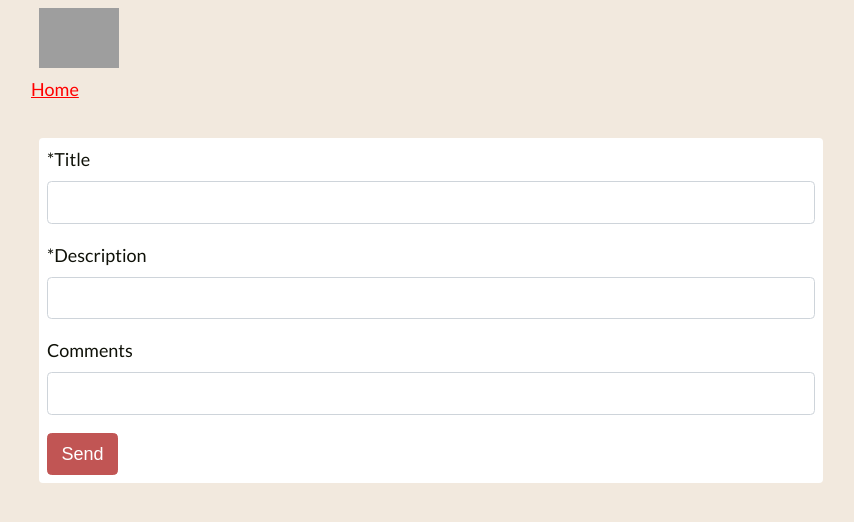
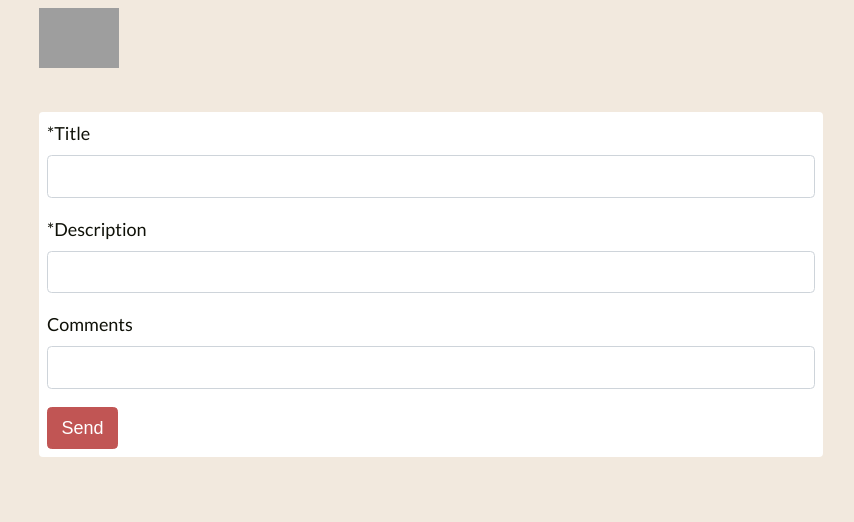
Before and after one commit to AlexsandroSA/archaeologist-client, a React (Create React App) app: page /discovery/create in a window 1280 px wide. Shown: the top 522 px of the page, without its empty margins (209-1063 px from the left). Built offline with nearby package versions, Linux system fonts and the light colour scheme; no server answers; grey boxes are pictures that could not be loaded.

Commit message:
feat(app): Remove breadcrumbs

```diff
--- a/src/pages/DiscoveryCreate/index.js
+++ b/src/pages/DiscoveryCreate/index.js
@@ -16,7 +16,7 @@ const DiscoveryCreate = ({ history }) => {
     }
 
     return (
-        <PublicTemplate showGoBack>
+        <PublicTemplate>
             <Box>
                 <Form onSubmit={onSubmit} />
             </Box>
```
